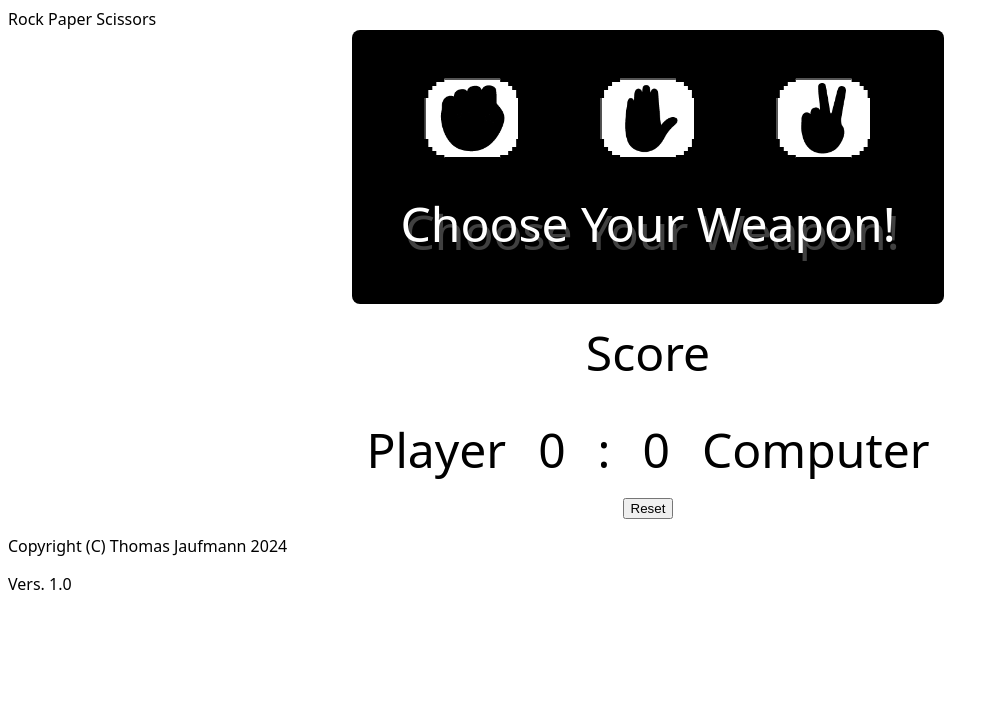
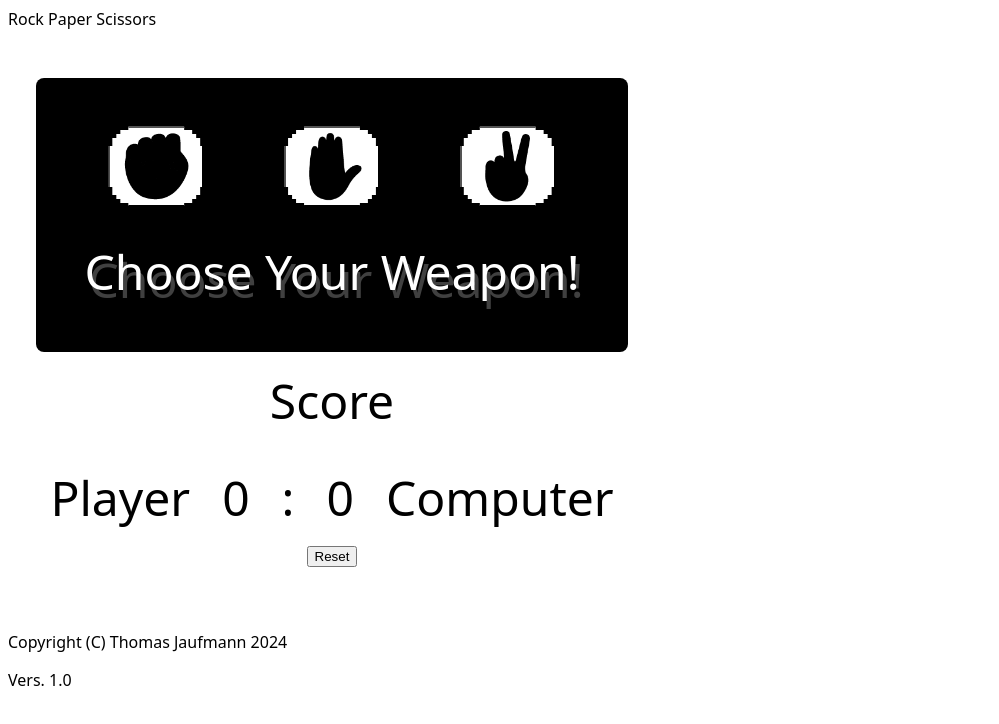
Before and after one commit to Oni030/rockPaperScissors, a plain HTML site: page index.html in a window 1280 px wide. Shown: the whole page, without its empty margins (0-999 px from the left). Drawn offline with Linux system fonts and the light colour scheme; a web font is replaced by a local one.

Commit message:
Add max-width and padding to .main-wrapper.

```diff
--- a/styles.css
+++ b/styles.css
@@ -12,6 +12,8 @@ h1 {
 }
 
 .main-wrapper {
+    max-width: 600px;
+    padding: 48px 24px;
     display: flex;
     flex-direction: column;
     align-items: center;
```
